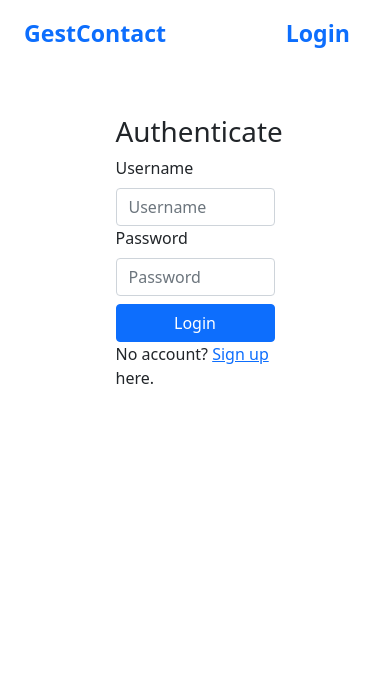
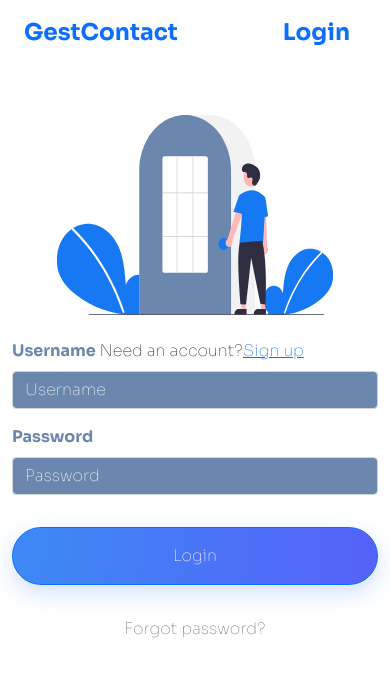
Before and after one commit to TayebsouiniYcode/GestContact, a PHP site: page /view/account/login.php in a window 390 px wide. Shown: the top 677 px of the page. Run offline with PHP 8.4, Linux system fonts and the light colour scheme; data that the repository does not hold is empty.

Commit message:
Creation de la page login version mobile

```diff
--- a/assets/css/style.css
+++ b/assets/css/style.css
@@ -4,6 +4,24 @@
     font-family: 'Libre Baskerville', serif;
     font-family: 'Sora', sans-serif;
     font-size: 1rem;
+}
+
+/* .text1 {
+
+} */
+.text2 {
+    color: #6C87AE;
+}
+/* .bg-1 {
+
+} */
+.bg-2{
+    background-color: #6C87AE;
+    color: white;
+}
+
+::placeholder {
+    color: white !important;
 }
 
 .btn-primary {
--- a/index.php
+++ b/index.php
@@ -1,9 +1,10 @@
 <?php
     $cssLink = "./assets/css/style.css";
+    $indexLink = "./index.php";
     include_once "./view/components/header.php";
 ?>
 
-<main>
+<main class="">
     <div class="illustration mt-5 d-flex justify-content-center">
         <img src="./assets/img/illustration/illustration-index.svg" alt="" width="300" height="200">
     </div>
@@ -15,7 +16,7 @@
             GestContact est une application web pour la gestion des contacts privée, sécurisée et gratuite.
         </p>
         <div class="button mt-4">
-            <a href="#" class="btn btn-primary fw-bold">login</a>
+            <a href="./view/account/login.php" class="btn btn-primary fw-bold">login</a>
         </div>
     </div>
 </main>
--- a/view/account/login.php
+++ b/view/account/login.php
@@ -1,6 +1,35 @@
-<?php include_once "../components/header.php"; ?>
+<?php
+    $cssLink = "../../assets/css/style.css";
+    $indexLink = "../../index.php";
+    include_once "../components/header.php";
+?>
 
-<div class="container w-50 mt-5">
+<main>
+    <div class="illustration mt-5 d-flex justify-content-center">
+        <img src="../../assets/img/illustration/login.svg" alt="" width="300" height="200">
+    </div>
+    <form class="mt-4" action="">
+        <div class="form-group">
+            <label for="username" class="form-label text2 fw-bold">Username</label>
+            <label class="ml-auto">Need an account?<a href="#">Sign up</a> </label>
+            <input type="text" name="username" id="username" class="form-control bg-2" placeholder="Username">
+        </div>
+        <div class="form-group mt-3">
+            <label for="password" class="form-label text2 fw-bold">Password</label>
+            <input type="password" name="password" id="password" class="form-control bg-2" placeholder="Password">
+        </div>
+        <div class="form-group mt-4">
+            <input class="btn btn-primary w-100 mt-2" type="submit" value="Login">
+        </div>
+        <div class="form-group mt-4 text-center">
+            <p>
+                <a href="#" class="link-secondary nav-link">Forgot password?</a>
+            </p>
+        </div>
+    </form>
+</main>
+
+<!-- <div class="container w-50 mt-5">
     <h1 class="title">Authenticate</h1>
     <form action="">
         <div class="form-group">
@@ -18,6 +47,6 @@
     <p>
         No account? <a href="#">Sign up</a> here.
     </p>
-</div>
+</div> -->
 
 <?php include_once "../components/footer.php"; ?>
--- a/view/components/navbar.php
+++ b/view/components/navbar.php
@@ -1,6 +1,6 @@
 <nav class="navbar navbar-expand-lg bg-transparent">
   <div class="container">
-    <a class="navbar-brand fw-bold fs-3" href="./index.php">GestContact</a>
+    <a class="navbar-brand fw-bold fs-3" href="<?php echo $indexLink; ?>">GestContact</a>
     <!-- <button class="navbar-toggler" type="button" data-toggle="collapse" data-target="#navbarText" aria-controls="navbarText" aria-expanded="false" aria-label="Toggle navigation">
         <span class="navbar-toggler-icon"></span>
     </button> -->
```
